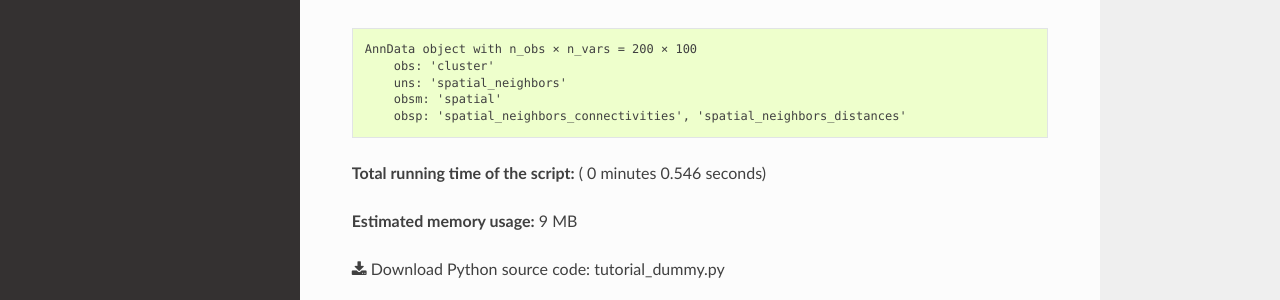
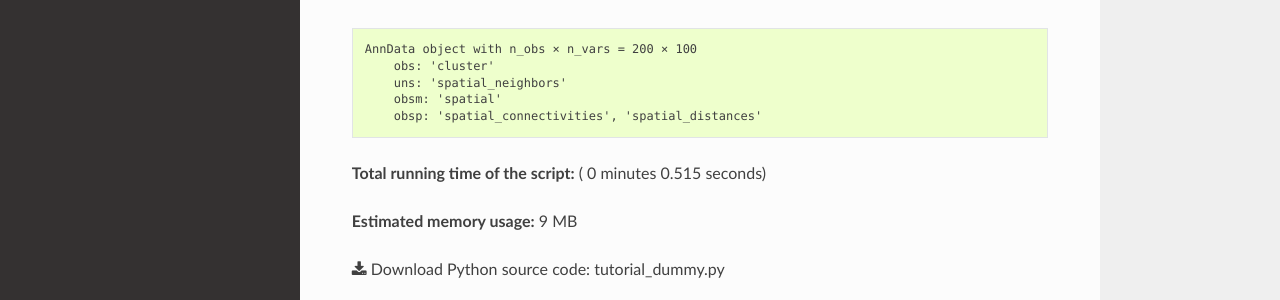
Before and after one commit to scverse/squidpy_notebooks, a Sphinx documentation site: the page built from docs/source/auto_tutorials/tutorial_dummy.rst, in a window 1280 px wide and 900 px high, scrolled down 754 px. Shown: the part 352-652 px from the top of the window. Built offline with Sphinx 7.4.7 and the Read the Docs theme 2.0.0, drawn with Linux system fonts in a browser that asks for light colours.

Commit message:
[auto] Regenerate tutorials/examples

```diff
--- a/docs/source/auto_examples/graph/compute_dummy.rst
+++ b/docs/source/auto_examples/graph/compute_dummy.rst
@@ -61,9 +61,9 @@ See tutorial at :ref:`sphx_glr_auto_tutorials_tutorial_dummy.py`.
 
 .. rst-class:: sphx-glr-timing
 
-   **Total running time of the script:** ( 0 minutes  1.253 seconds)
+   **Total running time of the script:** ( 0 minutes  1.197 seconds)
 
-**Estimated memory usage:**  153 MB
+**Estimated memory usage:**  154 MB
 
 
 .. _sphx_glr_download_auto_examples_graph_compute_dummy.py:
--- a/docs/source/auto_examples/graph/sg_execution_times.rst
+++ b/docs/source/auto_examples/graph/sg_execution_times.rst
@@ -5,8 +5,8 @@
 
 Computation times
 =================
-**00:01.253** total execution time for **auto_examples_graph** files:
+**00:01.197** total execution time for **auto_examples_graph** files:
 
 +-----------------------------------------------------------------------------+-----------+----------+
-| :ref:`sphx_glr_auto_examples_graph_compute_dummy.py` (``compute_dummy.py``) | 00:01.253 | 153.4 MB |
+| :ref:`sphx_glr_auto_examples_graph_compute_dummy.py` (``compute_dummy.py``) | 00:01.197 | 153.7 MB |
 +-----------------------------------------------------------------------------+-----------+----------+
--- a/docs/source/auto_tutorials/sg_execution_times.rst
+++ b/docs/source/auto_tutorials/sg_execution_times.rst
@@ -5,8 +5,8 @@
 
 Computation times
 =================
-**00:00.546** total execution time for **auto_tutorials** files:
+**00:00.515** total execution time for **auto_tutorials** files:
 
 +--------------------------------------------------------------------------+-----------+--------+
-| :ref:`sphx_glr_auto_tutorials_tutorial_dummy.py` (``tutorial_dummy.py``) | 00:00.546 | 9.3 MB |
+| :ref:`sphx_glr_auto_tutorials_tutorial_dummy.py` (``tutorial_dummy.py``) | 00:00.515 | 9.4 MB |
 +--------------------------------------------------------------------------+-----------+--------+
--- a/docs/source/auto_tutorials/tutorial_dummy.rst
+++ b/docs/source/auto_tutorials/tutorial_dummy.rst
@@ -118,14 +118,14 @@ See example at :ref:`sphx_glr_auto_examples_graph_compute_dummy.py`.
         obs: 'cluster'
         uns: 'spatial_neighbors'
         obsm: 'spatial'
-        obsp: 'spatial_neighbors_connectivities', 'spatial_neighbors_distances'
+        obsp: 'spatial_connectivities', 'spatial_distances'
 
 
 
 
 .. rst-class:: sphx-glr-timing
 
-   **Total running time of the script:** ( 0 minutes  0.546 seconds)
+   **Total running time of the script:** ( 0 minutes  0.515 seconds)
 
 **Estimated memory usage:**  9 MB
 
```
